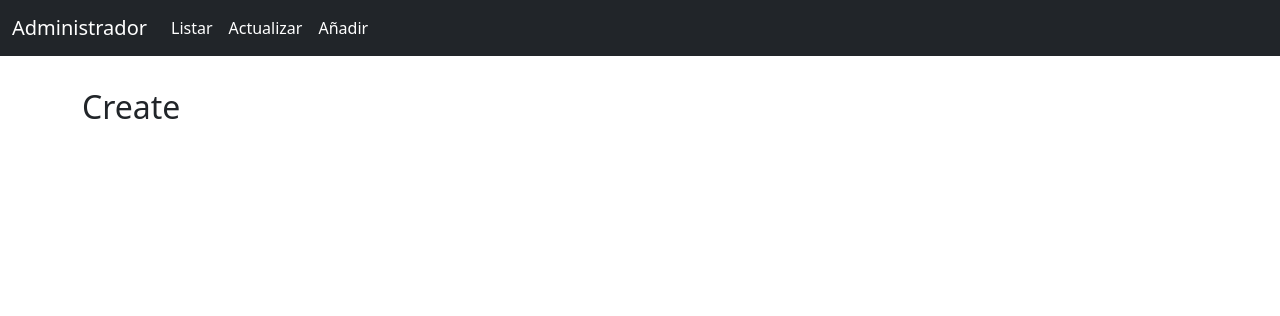
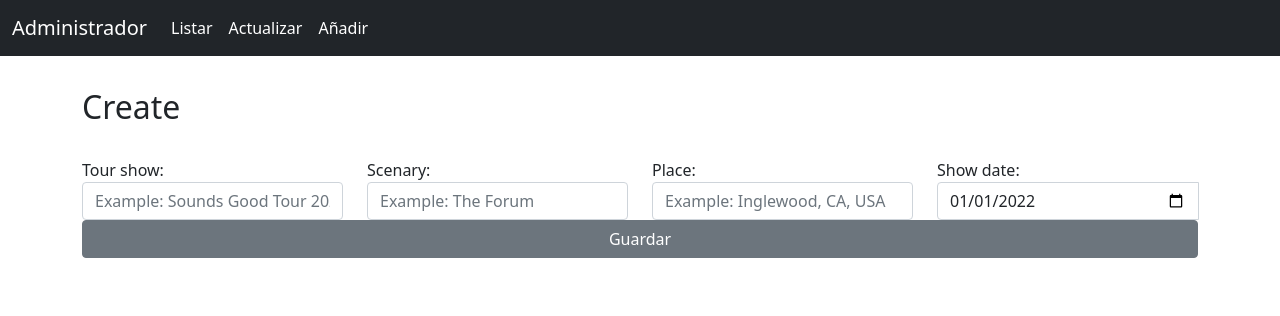
Before and after one commit to Joaquin-Developer/f_web_admin_client, a Flask app: page /create in a window 1280 px wide. Shown: the top 316 px of the page. Run offline with Flask 2, Linux system fonts and the light colour scheme; some libraries are stand-ins or nearby versions.

Commit message:
add create method

```diff
--- a/public/js/api.js
+++ b/public/js/api.js
@@ -21,7 +21,7 @@ class API {
             },
             body: JSON.stringify({
                 showDate: showDate,
-                show: showName,
+                showName: showName,
                 scenary: scenary,
                 place: place
             })
--- /dev/null
+++ b/public/js/create.js
@@ -0,0 +1,36 @@
+const tourShow = document.getElementById("input_tour_show")
+const scenary = document.getElementById("input_scenary")
+const place = document.getElementById("input_place")
+const showDate = document.getElementById("show_date")
+
+
+function clearInputs() {
+    tourShow.value = ""
+    scenary.value = ""
+    place.value = ""
+}
+
+
+async function insertEventHandler(event) {
+    event.preventDefault()
+    const date = stringToApiDate(showDate.value)
+
+    if (tourShow.value && scenary.value && place.value && date) {
+        const resp = await API.create(date, tourShow.value, scenary.value, place.value)
+
+        if (resp.error) {
+            alert(resp.message)
+        } else {
+            console.info(resp.message)
+            alert("Dato creado con éxito!")
+        }
+
+        clearInputs()
+    } else {
+        alert("Error: debe ingresar todos los datos")
+    }
+
+}
+
+
+document.getElementById("btn_new_date").addEventListener("click", insertEventHandler)
--- a/templates/create.html
+++ b/templates/create.html
@@ -44,8 +44,39 @@
         <div class="title">
             <h2>Create</h2>
         </div>
+        <form>
+            <div class="row">
+                <div class="col">
+                    Tour show:
+                    <input id="input_tour_show" type="text" class="form-control"
+                        placeholder="Example: Sounds Good Tour 2022">
+                </div>
+                <div class="col">
+                    Scenary:
+                    <input id="input_scenary" type="text" class="form-control" placeholder="Example: The Forum">
+                </div>
+                <div class="col">
+                    Place:
+                    <input id="input_place" type="text" class="form-control" placeholder="Example: Inglewood, CA, USA">
+                </div>
+                <div class="col">
+                    Show date:
+                    <div class="input-group date" data-provide="datepicker">
+                        <input type="date" id="show_date" class="form-control" value="2022-01-01">
+                        <div class="input-group-addon">
+                            <span class="glyphicon glyphicon-th"></span>
+                        </div>
+                    </div>
+                </div>
+            </div>
+            <div class="d-grid gap-2">
+                <button id="btn_new_date" class="btn btn-secondary" type="submit">Guardar</button>
+            </div><br>
+        </form>
     </div>
-
+    <script src="js/utils.js"></script>
+    <script src="js/api.js"></script>
+    <script src="js/create.js"></script>
 </body>
 
 </html>
```
